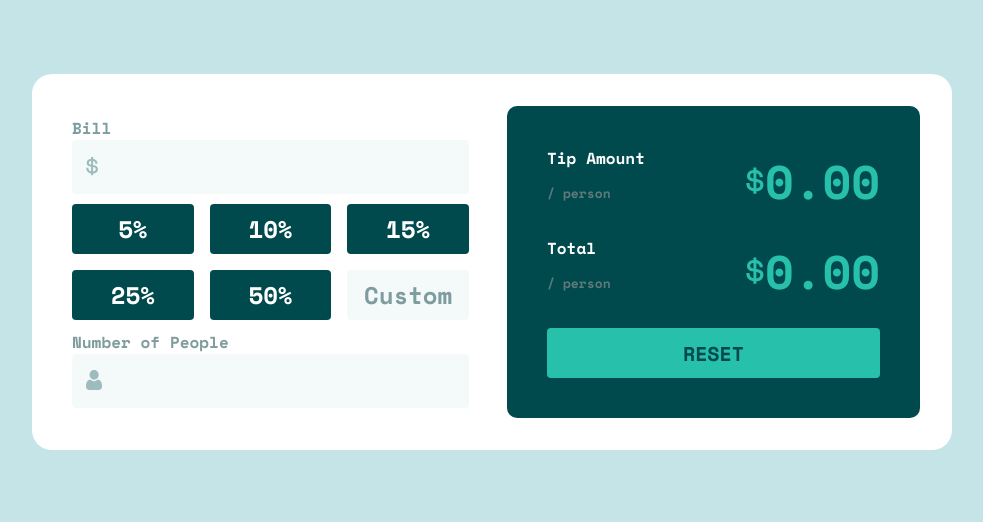
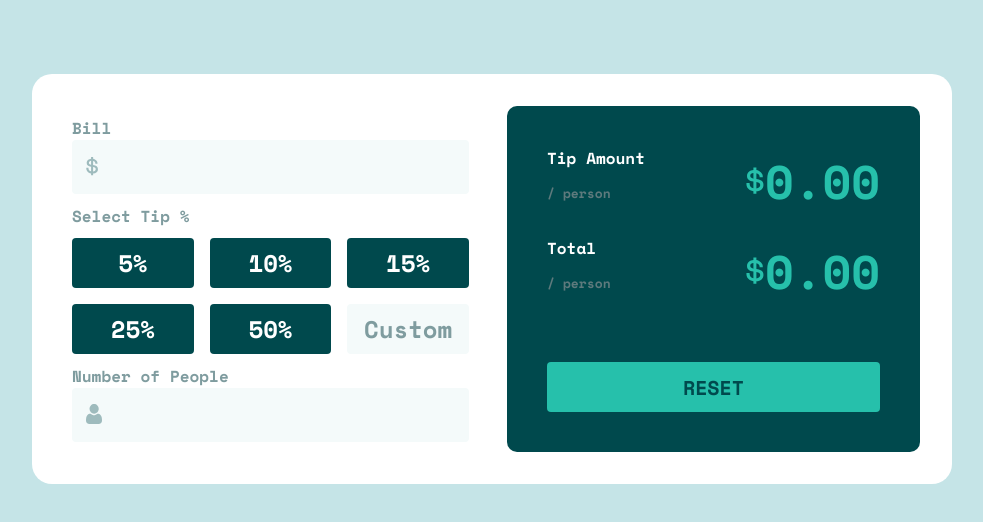
Before and after one commit to GooTaLK/FM_Tip-calculator-app, a website built with Vite: page index.html in a window 1280 px wide. Shown: the part 166-688 px from the top of the page, without its empty margins (148-1131 px from the left). Built offline with nearby package versions, Linux system fonts and the light colour scheme.

Commit message:
Fix: Add missing label to select tip

```diff
--- a/index.html
+++ b/index.html
@@ -34,12 +34,15 @@
           </div>
 
           <div class="selectTip-group">
+            <label>Select Tip %</label>
+            <div class="selectTip-options">
               <button class="button selectTip-button" data-tip="5">5%</button>
               <button class="button selectTip-button" data-tip="10">10%</button>
               <button class="button selectTip-button" data-tip="15">15%</button>
               <button class="button selectTip-button" data-tip="25">25%</button>
               <button class="button selectTip-button" data-tip="50">50%</button>
               <button class="button selectTip-custom">Custom</button>
+            </div>
           </div>
 
           <div class="numberInput-group">
--- a/styles/components/selectTip.css
+++ b/styles/components/selectTip.css
@@ -1,7 +1,14 @@
 .selectTip-group {
+  & label {
+    display: block;
+    color: var(--grayish-cyan);
+  }
+
+  & .selectTip-options {
     display: grid;
     grid-template-columns: 1fr 1fr;
     gap: 16px;
+    margin-block: 10px;
 
     & .selectTip-custom {
       background-color: var(--very-light-grayish-cyan);
@@ -17,9 +24,10 @@
       }
     }
   }
+}
 
 @media (min-width: 580px) {
-  .selectTip-group {
+  .selectTip-group .selectTip-options {
     grid-template-columns: 1fr 1fr 1fr;
   }
 }
```
Lines whose indentation alone changed are shown as unchanged.
